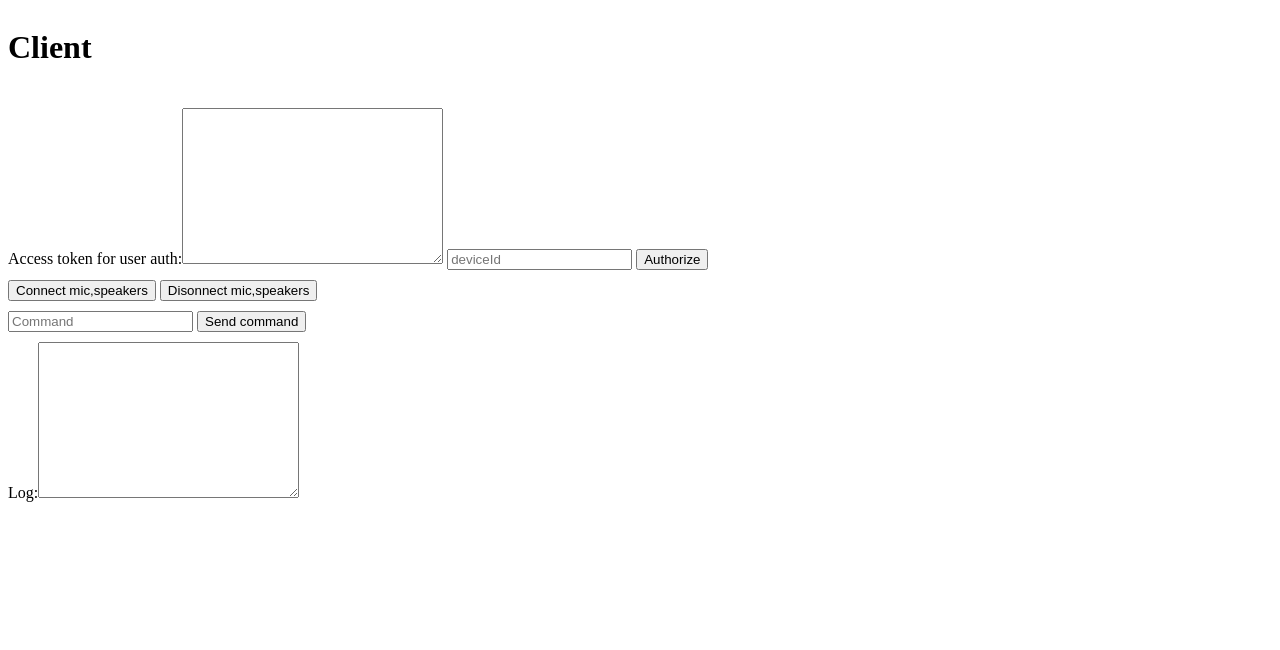
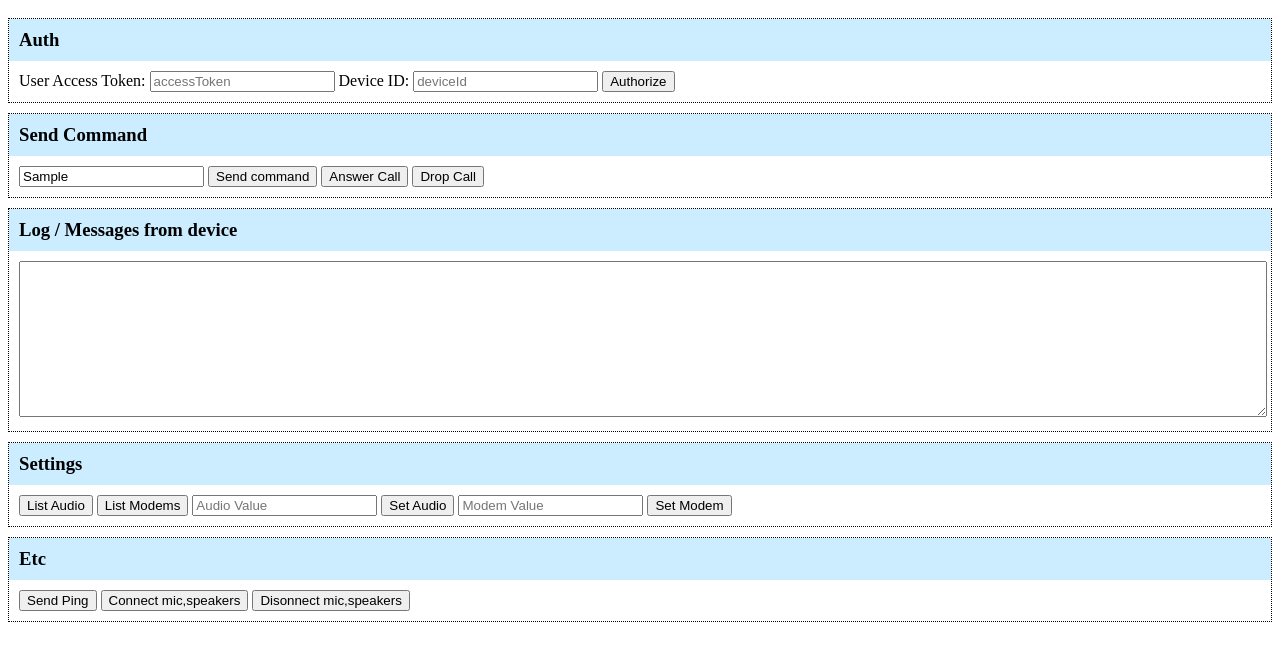
Before and after one commit to Sengulair/WebRTC-node, a plain HTML site: page client/client.html in a window 1280 px wide. Both pictures are taken after typing "Sample" into the empty fields and a click on the button "Send command". Drawn offline with Linux system fonts and the light colour scheme.

Commit message:
Update client.html

```diff
--- a/client/client.html
+++ b/client/client.html
@@ -1,53 +1,127 @@
 <!DOCTYPE html>
 <html lang="en">
+
 <head>
   <meta charset="UTF-8">
   <meta name="viewport" content="width=device-width, initial-scale=1.0">
-  <title>Client</title>
+  <title>GSMProxy-Client</title>
   <style>
     body {
       display: flex;
       flex-direction: column;
       gap: 10px
     }
+
+    div {
+      border-width: 1px;
+      border-color: black;
+      border-style: dotted;
+    }
+
+    div>span {
+      background-color: #cbedff;
+      display: block;
+      padding: 10px;
+      font-weight: bold;
+      font-size: 14pt;
+    }
+
+    div>div {
+      border-style: none;
+      padding: 10px;
+    }
+
+    #deviceLog {
+      width:100%;
+      height: 100%;
+    }
   </style>
 </head>
+
 <body>
-  <h1>Client</h1>
-
   <video id="remoteVideo" autoplay style="width: 0;"></video>
   <div>
-    <label>Access token for user auth:<textarea id="accessToken" cols="30" rows="10"></textarea></label>
-    <input id="deviceId" type="text" placeholder="deviceId" />
-    <button id="authorize">Authorize</button>
+    <span>Auth</span>
+    <div>
+      <label>User Access Token: <input id="accessToken" type="text" placeholder="accessToken" /></label>
+      <label>Device ID: <input id="deviceId" type="text" placeholder="deviceId" /></label>
+      <button id="authorize">Authorize</button>
+    </div>
   </div>
 
   <div>
-    <button id="connectWRTC">Connect mic,speakers</button>
-    <button id="disconnectWRTC">Disonnect mic,speakers</button>
+    <span>Send Command</span>
+    <div>
+      <input id="command" placeholder="Command" type="text" />
+      <button id="sendCommand">Send command</button>
+      <button id="callAnswer">Answer Call</button>
+      <button id="callDrop">Drop Call</button>
+    </div>
   </div>
 
   <div>
-    <input id="command" placeholder="Command" type="text" />
-    <button id="sendCommand">Send command</button>
+    <span>Log / Messages from device</span>
+    <div>
+      <textarea id="deviceLog" cols="30" rows="10"></textarea>
+    </div>
   </div>
 
   <div>
-    <label>Log:<textarea id="deviceLog" cols="30" rows="10"></textarea></label>
+    <span>Settings</span>
+    <div>
+      <button id="">List Audio</button>
+      <button id="">List Modems</button>
+      <input id="" placeholder="Audio Value" type="text" />
+      <button id="">Set Audio</button>
+      <input id="" placeholder="Modem Value" type="text" />
+      <button id="">Set Modem</button>
+    </div>
+  </div>
+
+  <div>
+    <span>Etc</span>
+    <div>
+      <button id="sendPing">Send Ping</button>
+      <button id="connectWRTC">Connect mic,speakers</button>
+      <button id="disconnectWRTC">Disonnect mic,speakers</button>
+    </div>
   </div>
 
   <script>
     const config = {
-      ws: 'ws://localhost:3000/user',
+      ws: 'ws://gsm-pr-lb8a1-3wall2xvzgtb-377183041.eu-central-1.elb.amazonaws.com/user',
     }
 
     let ws = new WebSocket(config.ws);
+
+    function keepAlive() {
+      ws.send(JSON.stringify({
+        type: 'ping'
+      }));
+      setTimeout(keepAlive, 45000);
+    }
+
+    ws.addEventListener("open", (event) => {
+      console.log("The connection has been opened successfully.");
+      authorize.click();
+    });
+
+    ws.addEventListener("close", (event) => {
+      console.log("The connection has been closed successfully.");
+    });
+
+    ws.addEventListener("error", (event) => {
+      console.log("WebSocket error: ", event);
+    });
+
     const remoteVideo = document.getElementById('remoteVideo');
 
     const deviceIdInput = document.getElementById('deviceId');
     const authorize = document.getElementById('authorize');
     const disconnectWRTC = document.getElementById('disconnectWRTC');
     const connectWRTC = document.getElementById('connectWRTC');
+    const callAnswer = document.getElementById('callAnswer');
+    const callDrop = document.getElementById('callDrop');
     const sendCommand = document.getElementById('sendCommand');
     const command = document.getElementById('command');
     const accessToken = document.getElementById('accessToken');
@@ -56,11 +130,27 @@
 
     let activePC = null;
 
+    const atok = localStorage.getItem("accessToken");
+    if (atok) {
+      accessToken.value = atok;
+    }
+    const devi = localStorage.getItem("deviceIdInput");
+    if (devi) {
+      deviceIdInput.value = devi;
+    }
+
     authorize.addEventListener('click', () => {
-      ws.send(JSON.stringify({ type: 'token', token: accessToken.value }));
+      if (!accessToken.value || !deviceIdInput.value) return;
+      ws.send(JSON.stringify({
+        type: 'token',
+        token: accessToken.value
+      }));
+      localStorage.setItem("accessToken", accessToken.value);
+      localStorage.setItem("deviceIdInput", deviceIdInput.value);
+      setTimeout(keepAlive, 45000);
     });
 
-    const createWRTCConnection = async () => {
+    const createWRTCConnection = async (callback) => {
       const pc = new RTCPeerConnection(null);
       pc.addEventListener('icecandidate', e => onIceCandidate(pc, e));
 
@@ -68,7 +158,11 @@
         console.log('onIceCandidate', event)
         const deviceId = deviceIdInput.value;
         if (event.candidate) {
-          ws.send(JSON.stringify({ type: 'ICECandidate', deviceId: deviceId, candidate: event.candidate }));
+          ws.send(JSON.stringify({
+            type: 'ICECandidate',
+            deviceId: deviceId,
+            candidate: event.candidate
+          }));
         }
         console.log(`ICE candidate:
           ${event.candidate ? event.candidate.candidate : '(null)'}
@@ -81,8 +175,8 @@
       });
 
       await navigator.mediaDevices.getUserMedia({
-        audio: true,
-      })
+          audio: true,
+        })
         .then(gotStream)
         .catch(e => {
           alert(`getUserMedia() error: ${e.name}`);
@@ -105,7 +199,11 @@
         return pc.setLocalDescription(offer);
       }).then(() => {
         const deviceId = deviceIdInput.value;
-        ws.send(JSON.stringify({ type: 'webRTCOffer', deviceId, offer: pc.localDescription }));
+        ws.send(JSON.stringify({
+          type: 'webRTCOffer',
+          deviceId,
+          offer: pc.localDescription
+        }));
       }).catch(handleError);
 
       pc.onconnectionstatechange = (event) => {
@@ -113,23 +211,48 @@
       }
 
       activePC = pc;
+
+      callback();
     };
 
-    connectWRTC.addEventListener('click', createWRTCConnection);
-
-    disconnectWRTC.addEventListener('click', () => {
+    const terminateRTC = async () => {
       activePC.close();
       activePC = null;
-    });
+    };
 
-    sendCommand.addEventListener('click', () => {
+    function sendCmdMessage(cmd) {
       const deviceId = deviceIdInput.value;
       ws.send(JSON.stringify({
         type: 'command',
         deviceId,
-        command: command.value,
+        command: cmd,
       }));
-      command.value = '';
+    }
+
+    connectWRTC.addEventListener('click', createWRTCConnection);
+    disconnectWRTC.addEventListener('click', terminateRTC);
+
+    // Initiate RTC, and send message to take the phone
+    callAnswer.addEventListener('click', () => {
+      createWRTCConnection(()=>{sendCmdMessage('ATA')});
+    });
+
+    // Send message to drop call, and terminate RTC
+    callDrop.addEventListener('click', () => {
+      sendCmdMessage('ATH');
+      terminateRTC();
+    });
+
+    sendCommand.addEventListener('click', () => {
+      sendCmdMessage(command.value);
+    });
+
+    sendPing.addEventListener('click', () => {
+      const deviceId = deviceIdInput.value;
+      ws.send(JSON.stringify({
+        type: 'ping',
+        deviceId
+      }));
     });
 
     const handleDeviceLog = (line) => {
@@ -165,7 +288,7 @@
           break;
       }
     });
-
   </script>
 </body>
+
 </html>
```
